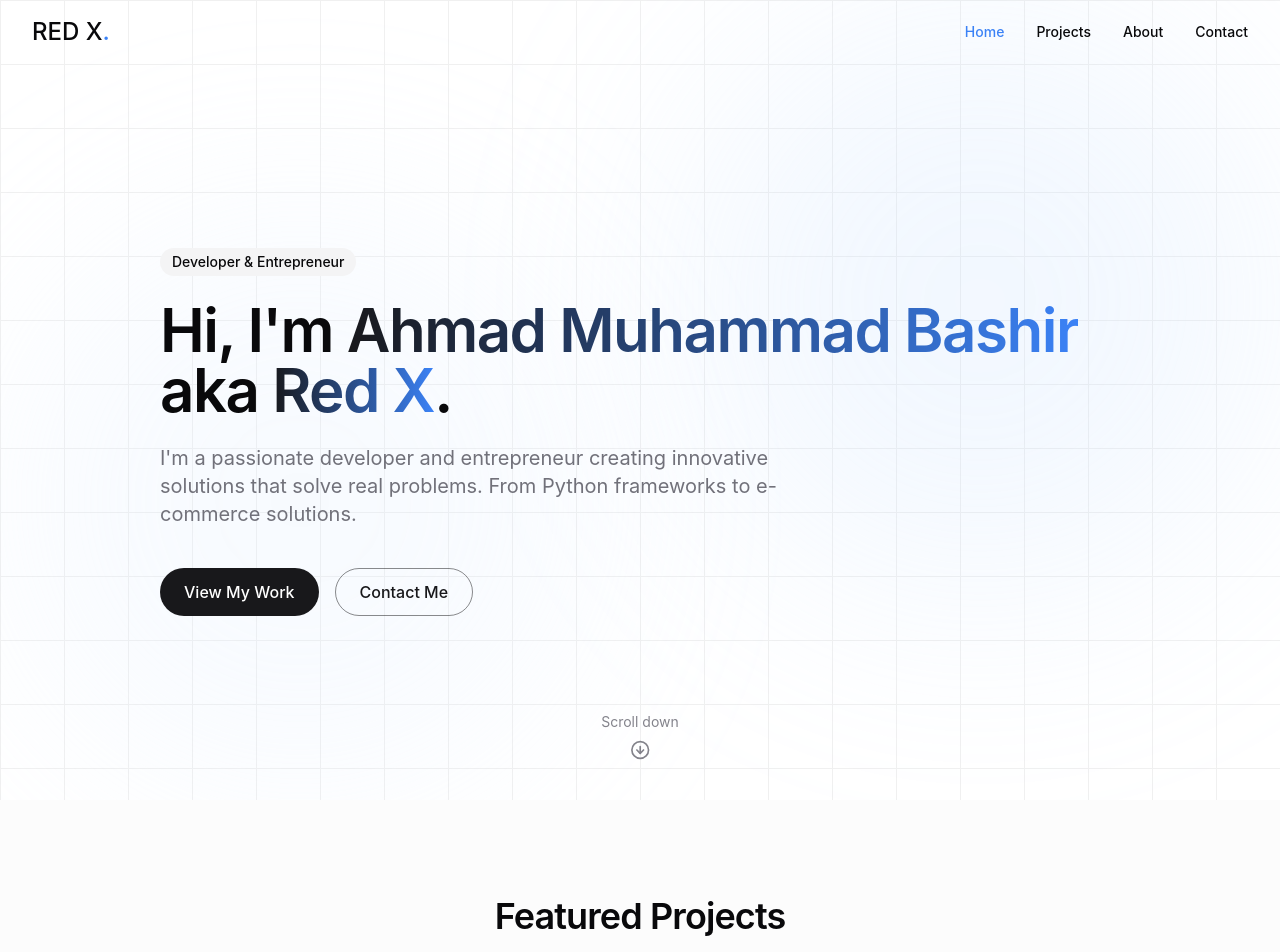
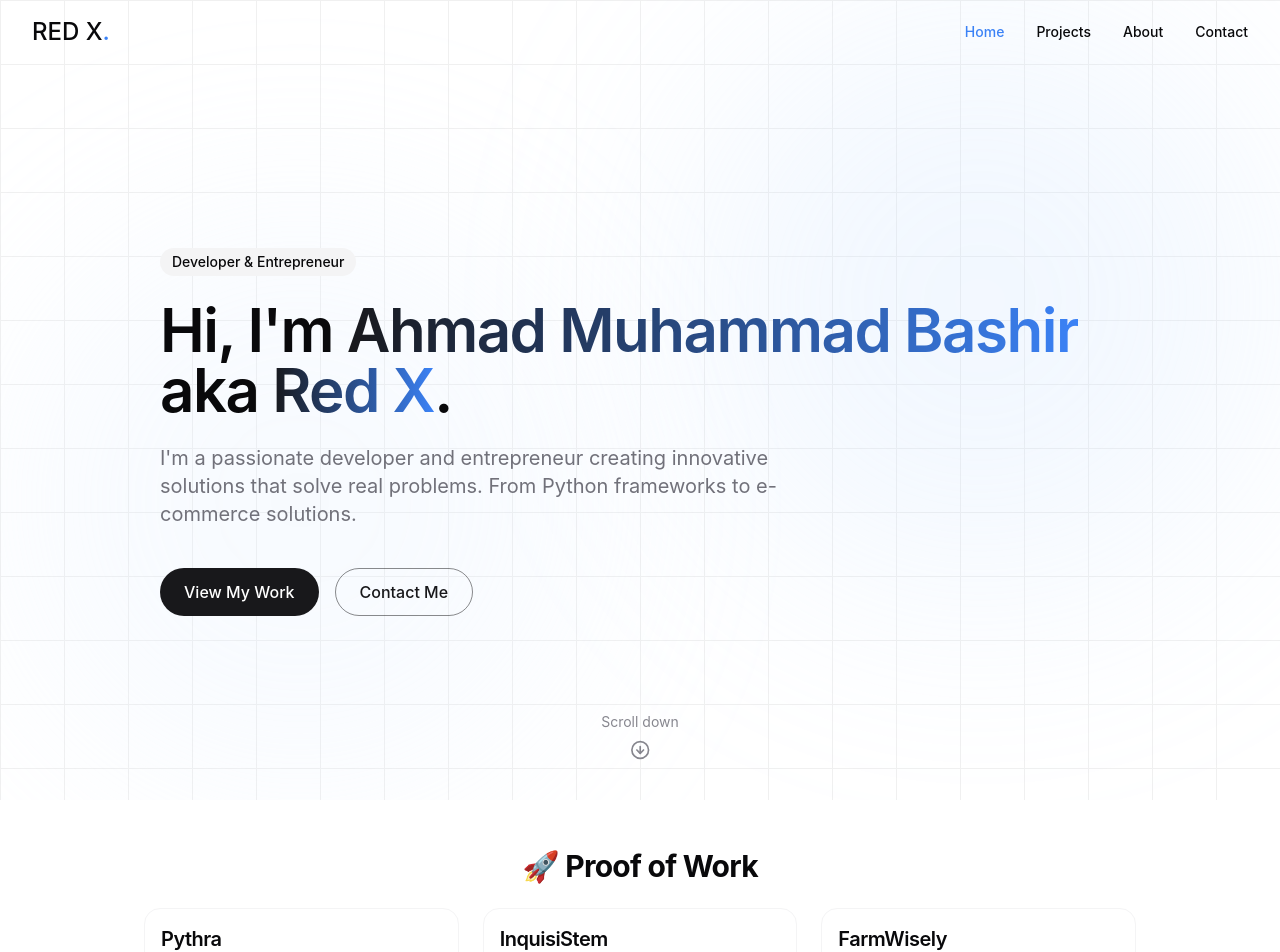
Before and after one commit to itsredx/red-x, a React (Vite) app: page / in a window 1280 px wide. Shown: the top 952 px of the page. Built offline with nearby package versions, Linux system fonts and the light colour scheme.

Commit message:
Update Index.tsx
Proof of work <30 days

```diff
--- a/src/pages/Index.tsx
+++ b/src/pages/Index.tsx
@@ -8,6 +8,7 @@ import About from '@/components/About';
 import Skills from '@/components/Skills';
 import Contact from '@/components/Contact';
 import Footer from '@/components/Footer';
+import ProofOfWork from '@/components/ProofOfWork';
 
 const Index = () => {
   useEffect(() => {
@@ -23,6 +24,7 @@ const Index = () => {
     >
       <Navbar />
       <Hero />
+      <ProofOfWork />
       <Projects />
       <About />
       <Skills />
```
